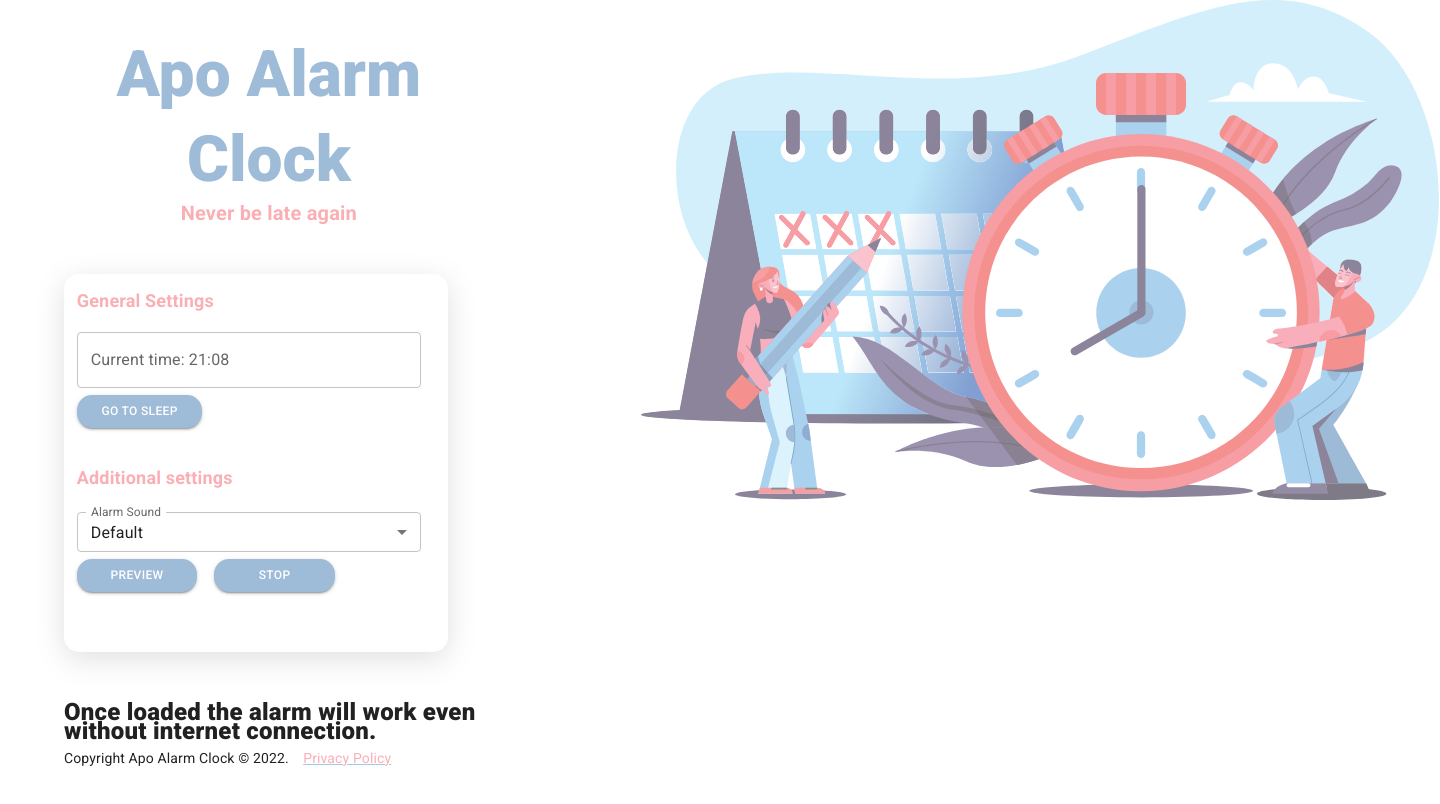
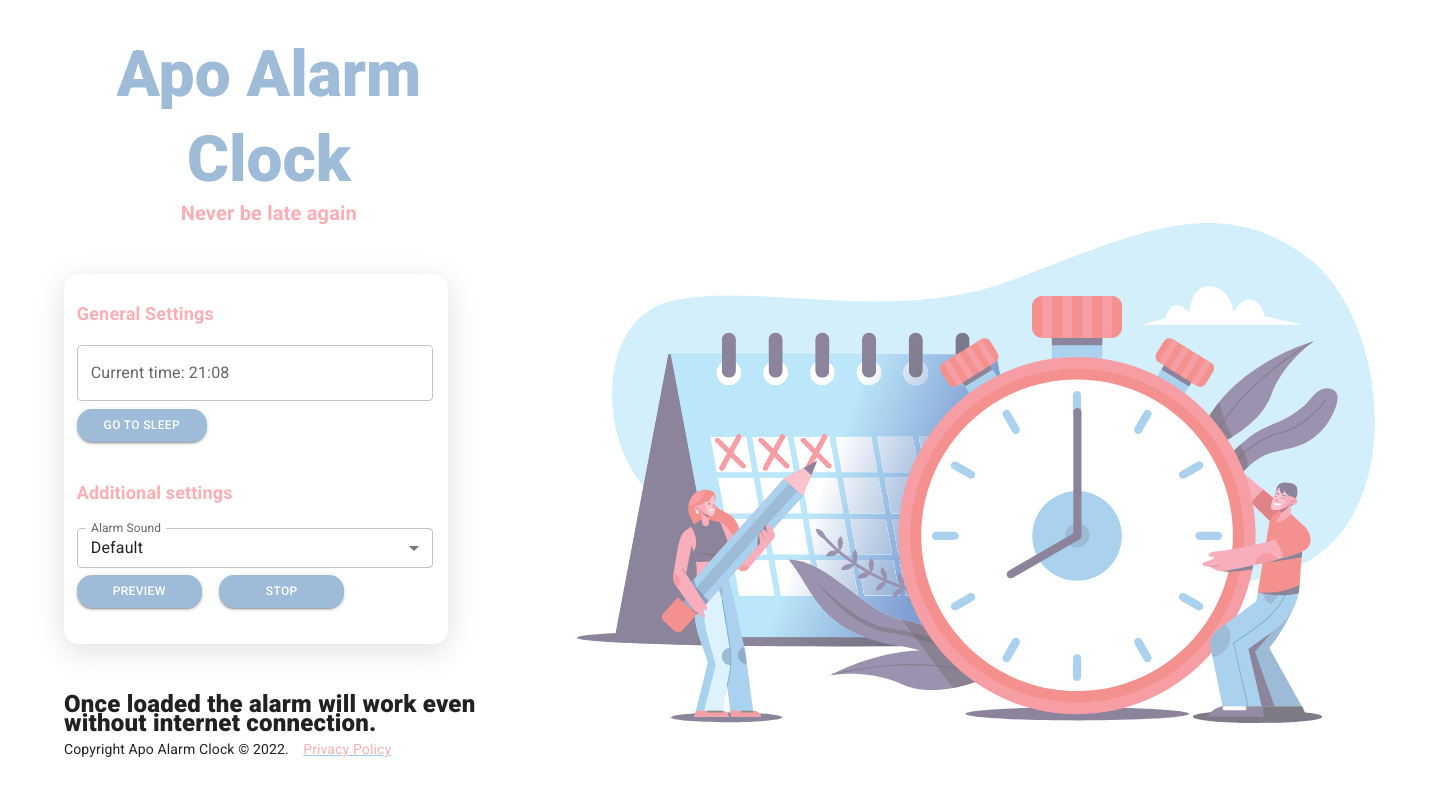
Before and after one commit to Yashmerino/apo-alarm-clock, a React app: page / in a window 1280 px wide. Shown: the whole page, 1440 px wide, since content can reach past the window. Built offline with nearby package versions, Linux system fonts and the light colour scheme.

Commit message:
Revert "Update styles. Closes #24"
This reverts commit 869a637a62fde32d08934ece7a9cff5ad5256bd4.

```diff
--- a/src/main.css
+++ b/src/main.css
@@ -1,28 +1,15 @@
-/* global reset and responsive helpers */
-*,
-*::before,
-*::after {
-  box-sizing: border-box;
-}
-
 body {
   font-family: "Roboto", sans-serif;
+
   margin: 0;
   padding: 0;
-  min-height: 100vh;
-  /* prevent horizontal scroll caused by positioned elements */
-  overflow-x: hidden;
 }
 
 .image {
-  max-width: 55%;
-  width: 50vw;
+  width: 55%;
   position: absolute;
   right: 0;
-  top: 0;
   opacity: 0.6;
-  height: auto;
-  pointer-events: none; /* avoid overlaying clicks */
 }
 
 .clock-container {
@@ -30,23 +17,22 @@ body {
   border-radius: 15px;
   display: flex;
   justify-content: center;
-  align-items: flex-start;
-  /* let the container scale but not exceed a sensible max */
-  width: min(30%, 720px);
-  max-width: 90vw;
-  height: auto;
-  margin: 4% 2.5% 0 5%;
-  padding: 1% 1% 2% 1%;
+  align-items: left;
+  width: 30%;
+  height: 15%;
+  margin-top: 4%;
+  margin-right: 2.5%;
+  margin-left: 5%;
+  padding-left: 1%;
+  padding-top: 2%;
 }
 
 .title {
   color: #9ebbd8;
   font-weight: 900;
-  /* responsive, will shrink on small viewports or when zoomed */
-  font-size: clamp(28px, 5vw, 64px);
+  font-size: 64px;
   user-select: none;
   align-content: flex-end;
-  line-height: 1.05;
 }
 
 .mail-support {
@@ -59,15 +45,16 @@ body {
 
 .header {
   width: 35%;
-  max-width: 95vw;
 }
 
 .footer {
   width: 95%;
-  max-width: 95vw;
 }
 
-/* remove non-standard @viewport usage - rely on meta viewport in HTML */
+@viewport {
+  width: device-width;
+  zoom: 1;
+}
 
 @media screen and (min-width: 150px) and (max-width: 960px) {
   #root {
```
